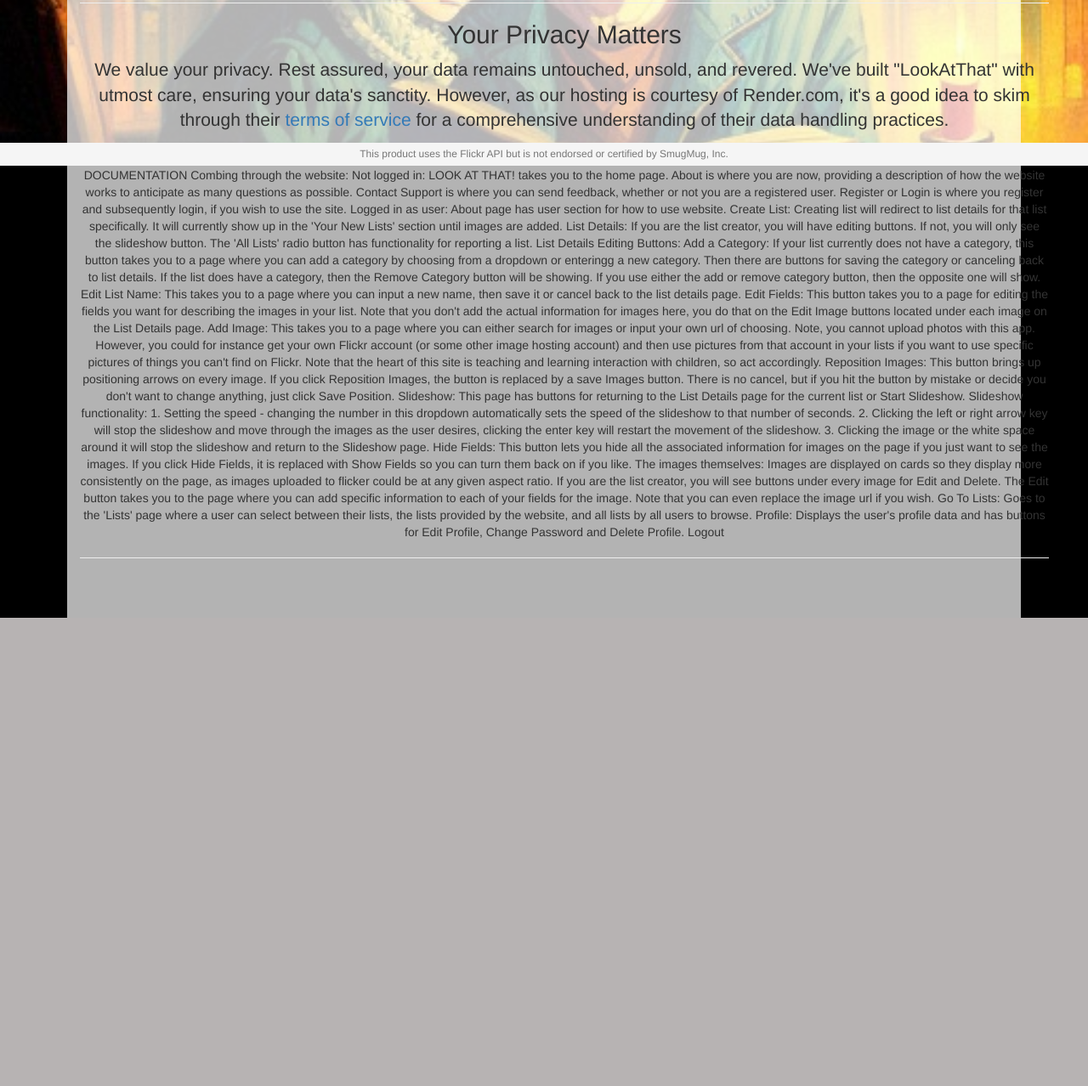
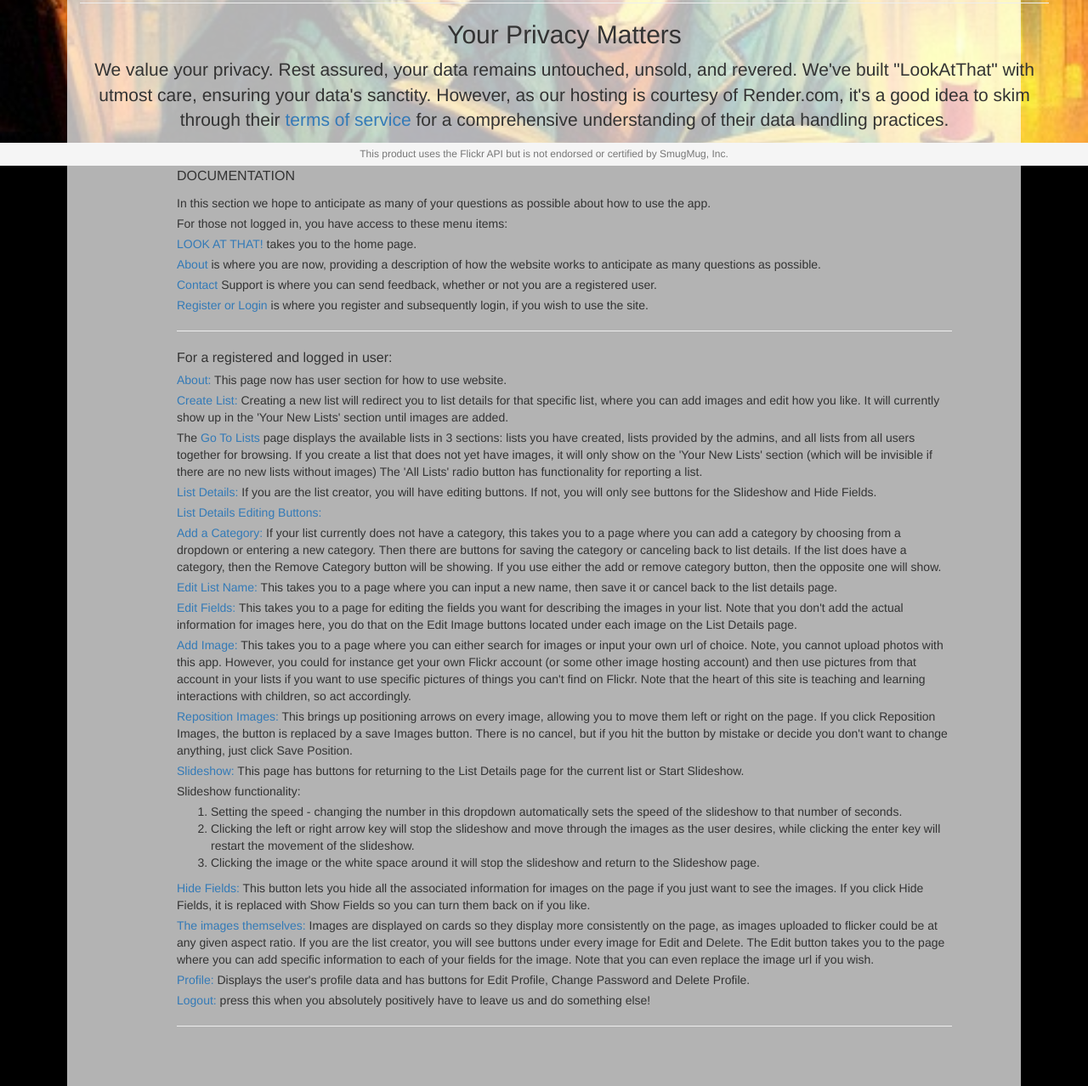
Before and after one commit to HenrySpock/lookatthatde, a Flask app: page /about in a window 1280 px wide. Shown: the part 605-1883 px from the top of the page at 85% size. Before the commit the page ends 1332 px from the top, so only its background shows below. Run offline with Flask 3, Linux system fonts and the light colour scheme; the visitor is signed in with stand-in values (Sample User, id 1); some libraries are stand-ins or nearby versions.

Commit message:
Enhanced the 'About' page with user and admin documentation and then converted this page to a Markdown for regular  documentation.

```diff
--- a/static/css/app.css
+++ b/static/css/app.css
@@ -324,3 +324,19 @@ margin: auto 30px auto 30px;
     display: inline-block; /* Display form inline so its child input doesn't break the row */
     margin-right: 10px;
 }
+
+.smallBreak {
+  display: block;
+  margin-bottom: 4px;
+}
+
+.about-container {
+}
+
+.documentation-wrapper {
+  width: 80%;
+  margin: auto;
+}
+.documentation-container {
+  text-align: left;
+}
--- a/templates/about.html
+++ b/templates/about.html
@@ -1,7 +1,9 @@
 {% extends "base.html" %}
 
 {% block content %}
-<div class="container"> <!-- Spacing at the top and bottom -->
+<link rel="stylesheet" href="{{ url_for('static', filename='css/app.css') }}">
+
+<div class="container about-container"> <!-- Spacing at the top and bottom -->
 
     <h2>Welcome to LookAtThat!</h2>
     <p class="lead">We're delighted you're here, and look forward to helping you in you homes, classrooms,
@@ -28,79 +30,81 @@
         is courtesy of Render.com, it's a good idea to skim through their <a href="https://www.render.com/tos">terms of service</a>
         for a comprehensive understanding of their data handling practices.</p>
     <hr>
+  <div class="documentation-wrapper">
+    <div class="documentation-container">
+        <!-- Check if the user is logged in -->
+        {% if current_user.is_authenticated %}
 
-    <!-- Check if the user is logged in -->
-    {% if current_user.is_authenticated %}
-    <p>
-    DOCUMENTATION
-    Combing through the website:
+        <!-- Check if the user is logged in -->
+        <p><span class="small-lead">DOCUMENTATION</span></p>
 
-    Not logged in:
-    LOOK AT THAT! takes you to the home page.
-    About is where you are now, providing a description of how the website works to anticipate as many questions as possible.
-    Contact Support is where you can send feedback, whether or not you are a registered user.
-    Register or Login is where you register and subsequently login, if you wish to use the site.
+        <p class="smallBreak">In this section we hope to anticipate as many of your questions as possible about how to use the app.</p>
 
-    Logged in as user:
-    About page has user section for how to use website.
-    Create List: Creating list will redirect to list details for that list specifically. It will currently show up in the 'Your New Lists' section until images are added.
+        <p class="smallBreak">For those not logged in, you have access to these menu items:</p>
 
-    List Details:
-    If you are the list creator, you will have editing buttons. If not, you will only see the slideshow button. The 'All Lists' radio button has functionality for reporting a list.
-    List Details Editing Buttons:
+        <p class="smallBreak"><span class="text-primary">LOOK AT THAT!</span> takes you to the home page.</p>
 
-    Add a Category:
-    If your list currently does not have a category, this button takes you to a page where you can add a category by choosing from a dropdown or enteringg a new category. Then there are buttons for saving the category or canceling back to list details. If the list does have a category, then the Remove Category button will be showing. If you use either the add or remove category button, then the opposite one will show.
+        <p class="smallBreak"><span class="text-primary">About</span> is where you are now, providing a description of how the website works to anticipate as many questions as possible.</p>
 
-    Edit List Name:
-    This takes you to a page where you can input a new name, then save it or cancel back to the list details page.
+        <p class="smallBreak"><span class="text-primary">Contact</span> Support is where you can send feedback, whether or not you are a registered user.</p>
 
-    Edit Fields:
-    This button takes you to a page for editing the fields you want for describing the images in your list. Note that you don't add the actual information for images here, you do that on the Edit Image buttons located under each image on the List Details page.
+        <p class="smallBreak"><span class="text-primary">Register or Login</span> is where you register and subsequently login, if you wish to use the site.</p><hr>
 
-    Add Image:
-    This takes you to a page where you can either search for images or input your own url of choosing. Note, you cannot upload photos with this app. However, you could for instance get your own Flickr account (or some other image hosting account) and then use pictures from that account in your lists if you want to use specific pictures of things you can't find on Flickr. Note that the heart of this site is teaching and learning interaction with children, so act accordingly.
+        <p class="small-lead smallBreak">For a registered and logged in user:</p>
 
-    Reposition Images:
-    This button brings up positioning arrows on every image. If you click Reposition Images, the button is replaced by a save Images button. There is no cancel, but if you hit the button by mistake or decide you don't want to change anything, just click Save Position.
+        <p class="smallBreak"><span class="text-primary">About:</span> This page now has user section for how to use website.</p>
 
-    Slideshow: This page has buttons for returning to the List Details page for the current list or Start Slideshow.
-    Slideshow functionality:
-    1. Setting the speed - changing the number in this dropdown automatically sets the speed of the slideshow to that number of seconds.
-    2. Clicking the left or right arrow key will stop the slideshow and move through the images as the user desires, clicking the enter key will restart the movement of the slideshow.
-    3. Clicking the image or the white space around it will stop the slideshow and return to the Slideshow page.
+        <p class="smallBreak"><span class="text-primary">Create List:</span> Creating a new list will redirect you to list details for that specific list, where you can add images and edit how you like. It will currently show up in the 'Your New Lists' section until images are added.</p>
 
-    Hide Fields: This button lets you hide all the associated information for images on the page if you just want to see the images. If you click Hide Fields, it is replaced with Show Fields so you can turn them back on if you like.
+        <p class="smallBreak">The <span class="text-primary">Go To Lists</span> page displays the available lists in 3 sections: lists you have created, lists provided by the admins, and all lists from all users together for browsing. If you create a list that does not yet have images, it will only show on the 'Your New Lists' section (which will be invisible if there are no new lists without images) The 'All Lists' radio button has functionality for reporting a list.</p>
 
-    The images themselves:
-    Images are displayed on cards so they display more consistently on the page, as images uploaded to flicker could be at any given aspect ratio. If you are the list creator, you will see buttons under every image for Edit and Delete. The Edit button takes you to the page where you can add specific information to each of your fields for the image. Note that you can even replace the image url if you wish.
+        <p class="smallBreak"><span class="text-primary">List Details:</span> If you are the list creator, you will have editing buttons. If not, you will only see buttons for the Slideshow and Hide Fields.</p>
 
-    Go To Lists: Goes to the 'Lists' page where a user can select between their lists, the lists provided by the website, and all lists by all users to browse.
-    Profile: Displays the user's profile data and has buttons for Edit Profile, Change Password and Delete Profile.
-    Logout
-    </p>
-    <hr>
-    {% endif %}
+        <p class="smallBreak"><span class="text-primary">List Details Editing Buttons:</span></p>
 
-    <!-- Check if the user is logged in and is an admin -->
-    {% if current_user.is_authenticated and current_user.is_admin %}
-    <p>
-    Logged in as Admin:
-    About page has user section for how to use website plus an admin section for the admin differences.
-    Create List:
-    Admins will have a radio select option for creating a 'core list', which will show up on the 'Our Lists' section of the Lists page (go_to_lists.)
-    List Details:
-    Admins will see 'Delete' functionality on all images, and an 'Admin Delete' button on the 'All Lists' page.
-    Images:
-    Admins can delete any given image.
-    </p>
-    {% endif %}
+        <p class="smallBreak"><span class="text-primary">Add a Category:</span> If your list currently does not have a category, this takes you to a page where you can add a category by choosing from a dropdown or entering a new category. Then there are buttons for saving the category or canceling back to list details. If the list does have a category, then the Remove Category button will be showing. If you use either the add or remove category button, then the opposite one will show.</p>
 
+        <p class="smallBreak"><span class="text-primary">Edit List Name:</span> This takes you to a page where you can input a new name, then save it or cancel back to the list details page.</p>
 
+        <p class="smallBreak"><span class="text-primary">Edit Fields:</span> This takes you to a page for editing the fields you want for describing the images in your list. Note that you don't add the actual information for images here, you do that on the Edit Image buttons located under each image on the List Details page.</p>
 
+        <p class="smallBreak"><span class="text-primary">Add Image:</span> This takes you to a page where you can either search for images or input your own url of choice. Note, you cannot upload photos with this app. However, you could for instance get your own Flickr account (or some other image hosting account) and then use pictures from that account in your lists if you want to use specific pictures of things you can't find on Flickr. Note that the heart of this site is teaching and learning interactions with children, so act accordingly.</p>
 
+        <p class="smallBreak"><span class="text-primary">Reposition Images:</span> This brings up positioning arrows on every image, allowing you to move them left or right on the page. If you click Reposition Images, the button is replaced by a save Images button. There is no cancel, but if you hit the button by mistake or decide you don't want to change anything, just click Save Position.</p>
 
+        <p class="smallBreak"><span class="text-primary">Slideshow:</span> This page has buttons for returning to the List Details page for the current list or Start Slideshow.</p>
+        <p class="smallBreak"> Slideshow functionality:</p>
+        <ol>
+            <li>Setting the speed - changing the number in this dropdown automatically sets the speed of the slideshow to that number of seconds.</li>
+            <li>Clicking the left or right arrow key will stop the slideshow and move through the images as the user desires, while clicking the enter key will restart the movement of the slideshow.</li>
+            <li>Clicking the image or the white space around it will stop the slideshow and return to the Slideshow page.</li>
+        </ol>
 
+        <p class="smallBreak"><span class="text-primary">Hide Fields:</span> This button lets you hide all the associated information for images on the page if you just want to see the images. If you click Hide Fields, it is replaced with Show Fields so you can turn them back on if you like.</p>
 
+        <p class="smallBreak"><span class="text-primary">The images themselves:</span> Images are displayed on cards so they display more consistently on the page, as images uploaded to flicker could be at any given aspect ratio. If you are the list creator, you will see buttons under every image for Edit and Delete. The Edit button takes you to the page where you can add specific information to each of your fields for the image. Note that you can even replace the image url if you wish.</p>
+
+        <p class="smallBreak"><span class="text-primary">Profile:</span> Displays the user's profile data and has buttons for Edit Profile, Change Password and Delete Profile.</p>
+
+        <p class="smallBreak"><span class="text-primary">Logout:</span> press this when you absolutely positively have to leave us and do something else!</p>
+
+        <hr>
+        {% endif %}
+
+        <!-- Check if the user is logged in and is an admin -->
+        {% if current_user.is_authenticated and current_user.is_admin %}
+        <p><span class="small-lead">For a register and logged in Admin:</span></p>
+
+        <p class="smallBreak"><span class="text-primary">About:</span> This page has user section for how to use website plus an admin section for the admin differences.</p>
+
+        <p class="smallBreak"><span class="text-primary">Create List:</span> Admins will have a radio select option for creating a 'core list', which will show up on the 'Our Lists' section of the Lists page (Go To Lists).</p>
+
+        <p class="smallBreak"><span class="text-primary">Go To Lists:</span> On the 'All Lists' page Admins will see 'Delete' functionality for all lists</p>
+
+        <p class="smallBreak"><span class="text-primary">List Details:</span> Admins will see 'Delete' functionality on all images.</p>
+        {% endif %}
+
+        </div>
+    </div>
 </div>
 {% endblock %}
```
Also changed, not shown: README.md.
